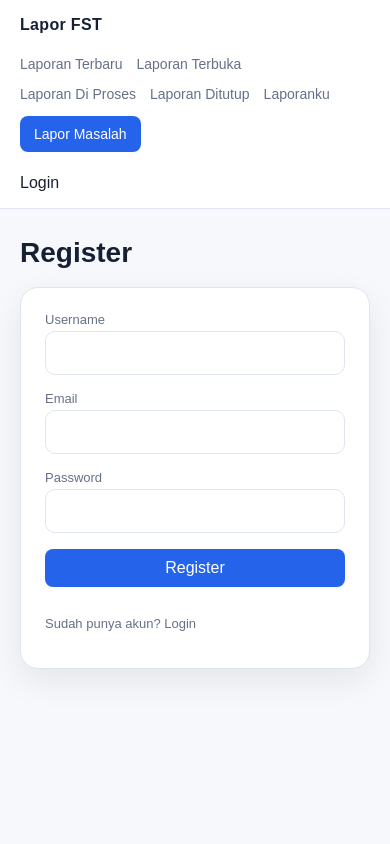
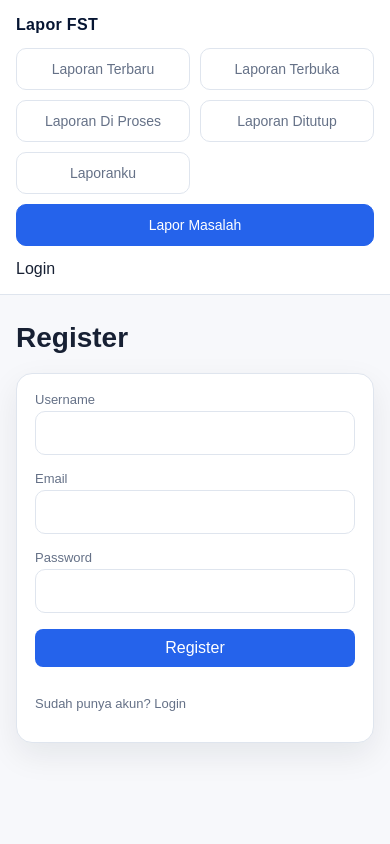
Before and after one commit to MKhansa067/Lapor-FST, a Next.js app: page /register in a window 390 px wide. Shown: the top 844 px of the page. Built offline with nearby package versions, Linux system fonts and the light colour scheme; no server answers.

Commit message:
Update globals.css with layout and style adjustments

```diff
--- a/src/app/globals.css
+++ b/src/app/globals.css
@@ -24,6 +24,7 @@ body {
   background: var(--bg);
   color: var(--text);
   font-family: Arial, Helvetica, sans-serif;
+  overflow-x: hidden;
 }
 
 a {
@@ -38,24 +39,42 @@ textarea {
   font: inherit;
 }
 
+button,
+summary,
+select {
+  -webkit-tap-highlight-color: transparent;
+}
+
+img,
+video {
+  max-width: 100%;
+}
+
+/* =========================
+   HEADER
+========================= */
+
 .site-header {
   background: var(--surface);
   border-bottom: 1px solid var(--line);
 }
 
 .header-inner {
+  width: 100%;
   max-width: 1120px;
   margin: 0 auto;
   padding: 16px 20px;
   display: flex;
   align-items: center;
   gap: 22px;
+  flex-wrap: wrap;
 }
 
 .logo {
   font-weight: 800;
   letter-spacing: 0.02em;
   white-space: nowrap;
+  color: #061532;
 }
 
 .nav {
@@ -64,6 +83,7 @@ textarea {
   gap: 14px;
   flex: 1;
   flex-wrap: wrap;
+  min-width: 0;
   font-size: 14px;
 }
 
@@ -71,6 +91,10 @@ textarea {
 .profile-summary {
   color: var(--muted);
   cursor: pointer;
+}
+
+.nav a {
+  line-height: 1.35;
 }
 
 .nav a:hover,
@@ -93,19 +117,50 @@ textarea {
   background: var(--blue-dark);
 }
 
+/* =========================
+   PROFILE MENU
+========================= */
+
 .profile-menu {
   position: relative;
+  margin-left: auto;
+  max-width: 100%;
 }
 
 .profile-menu details {
   position: relative;
+  max-width: 100%;
+}
+
+.profile-summary {
+  list-style: none;
+  display: inline-flex;
+  align-items: center;
+  justify-content: center;
+  gap: 8px;
+  min-height: 40px;
+  max-width: 100%;
+  padding: 8px 10px;
+  border-radius: 10px;
+  user-select: none;
+  white-space: nowrap;
+}
+
+.profile-summary::-webkit-details-marker {
+  display: none;
+}
+
+.profile-summary::marker {
+  content: "";
 }
 
 .profile-dropdown {
   position: absolute;
   right: 0;
-  top: 32px;
+  top: calc(100% + 8px);
+  width: max-content;
   min-width: 180px;
+  max-width: min(280px, calc(100vw - 40px));
   background: var(--surface);
   border: 1px solid var(--line);
   border-radius: 12px;
@@ -116,10 +171,29 @@ textarea {
   z-index: 20;
 }
 
+.profile-dropdown a,
+.logout-button {
+  display: block;
+  width: 100%;
+  border-radius: 8px;
+  padding: 8px;
+}
+
+.profile-dropdown a:hover,
+.logout-button:hover {
+  background: var(--surface-soft);
+}
+
 .profile-name {
+  max-width: 100%;
+  overflow-wrap: anywhere;
   font-weight: 700;
-  padding-bottom: 8px;
+  padding: 0 8px 10px;
   border-bottom: 1px solid var(--line);
+}
+
+.profile-dropdown form {
+  margin: 0;
 }
 
 .logout-button {
@@ -127,11 +201,15 @@ textarea {
   border: 0;
   background: transparent;
   color: var(--red);
-  padding: 0;
   cursor: pointer;
 }
 
+/* =========================
+   LAYOUT
+========================= */
+
 main {
+  width: 100%;
   max-width: 1120px;
   min-height: calc(100vh - 140px);
   margin: 0 auto;
@@ -149,13 +227,20 @@ main {
 .page-title {
   margin: 0 0 18px;
   font-size: 28px;
+  line-height: 1.2;
 }
+
+/* =========================
+   SEARCH & FILTER
+========================= */
 
 .search-row {
   display: grid;
-  grid-template-columns: 1fr auto;
+  grid-template-columns: minmax(0, 1fr) 48px;
+  align-items: start;
   gap: 10px;
   margin-bottom: 18px;
+  position: relative;
 }
 
 .search-input,
@@ -163,30 +248,61 @@ main {
 .textarea,
 .select {
   width: 100%;
+  min-width: 0;
   border: 1px solid var(--line);
   border-radius: 10px;
   padding: 12px 14px;
   background: white;
+  color: var(--text);
+}
+
+.search-input {
+  height: 44px;
 }
 
 .filter-wrap {
   position: relative;
+  width: 48px;
+  min-width: 48px;
 }
 
 .filter-button {
-  height: 100%;
+  list-style: none;
+  width: 48px;
+  height: 44px;
   min-width: 48px;
+  display: inline-flex;
+  align-items: center;
+  justify-content: center;
+  padding: 0;
   border: 1px solid var(--line);
   border-radius: 10px;
   background: var(--surface);
   cursor: pointer;
+  line-height: 1;
+  font-size: 18px;
+  color: var(--text);
+  user-select: none;
+}
+
+.filter-button::-webkit-details-marker {
+  display: none;
+}
+
+.filter-button::marker {
+  content: "";
+}
+
+.filter-button:hover {
+  background: var(--surface-soft);
 }
 
 .filter-panel {
   position: absolute;
   right: 0;
-  top: 52px;
-  width: 280px;
+  top: calc(100% + 8px);
+  width: min(320px, calc(100vw - 40px));
+  max-width: calc(100vw - 40px);
   background: var(--surface);
   border: 1px solid var(--line);
   border-radius: 14px;
@@ -196,6 +312,14 @@ main {
   display: grid;
   gap: 12px;
 }
+
+.filter-panel label {
+  min-width: 0;
+}
+
+/* =========================
+   REPORT LIST
+========================= */
 
 .report-list {
   background: var(--surface);
@@ -214,22 +338,31 @@ main {
   border-bottom: 0;
 }
 
+.report-item:hover {
+  background: #fbfcff;
+}
+
 .report-head {
   display: flex;
   gap: 12px;
   align-items: center;
   margin-bottom: 8px;
+  min-width: 0;
 }
 
 .report-title {
+  min-width: 0;
   font-size: 18px;
   font-weight: 800;
+  line-height: 1.3;
+  overflow-wrap: anywhere;
 }
 
 .report-desc {
   color: var(--muted);
   line-height: 1.5;
   margin: 8px 0 12px;
+  overflow-wrap: anywhere;
 }
 
 .report-meta {
@@ -241,6 +374,9 @@ main {
 }
 
 .status {
+  display: inline-flex;
+  align-items: center;
+  width: fit-content;
   font-size: 12px;
   font-weight: 700;
   border-radius: 999px;
@@ -272,12 +408,21 @@ main {
   margin-top: 20px;
 }
 
+/* =========================
+   BUTTONS
+========================= */
+
 .btn {
   border: 1px solid var(--line);
   background: var(--surface);
   border-radius: 9px;
   padding: 10px 14px;
   cursor: pointer;
+  color: var(--text);
+}
+
+.btn:hover {
+  background: var(--surface-soft);
 }
 
 .btn.green {
@@ -286,11 +431,23 @@ main {
   border-color: var(--green);
 }
 
+.btn.green:hover {
+  filter: brightness(0.96);
+}
+
 .btn.danger {
   background: var(--red);
   color: white;
   border-color: var(--red);
 }
+
+.btn.danger:hover {
+  filter: brightness(0.96);
+}
+
+/* =========================
+   DETAIL PAGE
+========================= */
 
 .back-link {
   display: inline-block;
@@ -303,24 +460,33 @@ main {
   display: grid;
   grid-template-columns: minmax(0, 1fr) 280px;
   gap: 18px;
+  align-items: start;
 }
 
 .cards {
   display: grid;
   gap: 14px;
+  min-width: 0;
 }
 
 .card {
+  min-width: 0;
   background: var(--surface);
   border: 1px solid var(--line);
   border-radius: 16px;
   padding: 20px;
   box-shadow: 0 1px 0 rgba(15, 23, 42, 0.02);
+  overflow-wrap: anywhere;
 }
 
 .card h2,
 .card h3 {
   margin-top: 0;
+  line-height: 1.25;
+}
+
+.card p {
+  line-height: 1.55;
 }
 
 .info-grid {
@@ -336,10 +502,17 @@ main {
 }
 
 .value {
+  min-width: 0;
   font-weight: 700;
+  overflow-wrap: anywhere;
 }
 
+/* =========================
+   FORMS
+========================= */
+
 .form-card {
+  width: 100%;
   max-width: 820px;
   margin: 0 auto;
   background: var(--surface);
@@ -352,6 +525,7 @@ main {
 .form-stack {
   display: grid;
   gap: 16px;
+  min-width: 0;
 }
 
 .textarea {
@@ -375,10 +549,50 @@ main {
   font-size: 14px;
 }
 
+/* =========================
+   TABLET
+========================= */
+
 @media (max-width: 820px) {
   .header-inner {
-    align-items: flex-start;
+    align-items: stretch;
     flex-direction: column;
+    gap: 14px;
+  }
+
+  .logo {
+    width: fit-content;
+  }
+
+  .nav {
+    width: 100%;
+    flex: none;
+    gap: 12px;
+  }
+
+  .profile-menu {
+    width: 100%;
+    margin-left: 0;
+  }
+
+  .profile-menu details {
+    width: 100%;
+  }
+
+  .profile-summary {
+    width: 100%;
+    justify-content: space-between;
+    border: 1px solid var(--line);
+    background: var(--surface);
+    padding: 10px 12px;
+  }
+
+  .profile-dropdown {
+    position: static;
+    width: 100%;
+    max-width: 100%;
+    margin-top: 8px;
+    box-shadow: none;
   }
 
   .detail-grid {
@@ -389,3 +603,129 @@ main {
     grid-template-columns: 1fr;
   }
 }
+
+/* =========================
+   MOBILE
+========================= */
+
+@media (max-width: 540px) {
+  .header-inner {
+    padding: 16px;
+  }
+
+  main {
+    padding: 26px 16px 56px;
+  }
+
+  .page-title {
+    font-size: 28px;
+  }
+
+  .nav {
+    display: grid;
+    grid-template-columns: repeat(2, minmax(0, 1fr));
+    gap: 10px;
+  }
+
+  .nav a {
+    display: flex;
+    align-items: center;
+    justify-content: center;
+    min-height: 42px;
+    padding: 9px 10px;
+    border: 1px solid var(--line);
+    border-radius: 10px;
+    text-align: center;
+    background: var(--surface);
+  }
+
+  .nav a:hover {
+    background: var(--surface-soft);
+  }
+
+  .nav .primary-link {
+    grid-column: span 2;
+    border-color: var(--blue);
+    background: var(--blue);
+  }
+
+  .search-row {
+    grid-template-columns: minmax(0, 1fr) 48px;
+    gap: 8px;
+  }
+
+  .filter-panel {
+    right: 0;
+    width: calc(100vw - 32px);
+    max-width: calc(100vw - 32px);
+  }
+
+  .report-item {
+    padding: 16px;
+  }
+
+  .report-head {
+    align-items: flex-start;
+    gap: 8px;
+  }
+
+  .report-title {
+    font-size: 17px;
+  }
+
+  .report-meta {
+    gap: 10px;
+    font-size: 13px;
+  }
+
+  .card {
+    padding: 16px;
+    border-radius: 14px;
+  }
+
+  .form-card {
+    padding: 18px;
+    border-radius: 16px;
+  }
+
+  .form-actions {
+    justify-content: stretch;
+  }
+
+  .form-actions .btn,
+  .form-actions .btn.primary {
+    width: 100%;
+  }
+}
+
+/* =========================
+   SMALL MOBILE
+========================= */
+
+@media (max-width: 380px) {
+  .nav {
+    grid-template-columns: 1fr;
+  }
+
+  .nav .primary-link {
+    grid-column: auto;
+  }
+
+  .page-title {
+    font-size: 25px;
+  }
+
+  .search-row {
+    grid-template-columns: minmax(0, 1fr) 46px;
+  }
+
+  .filter-wrap,
+  .filter-button {
+    width: 46px;
+    min-width: 46px;
+  }
+
+  .profile-summary {
+    font-size: 14px;
+  }
+}
```
